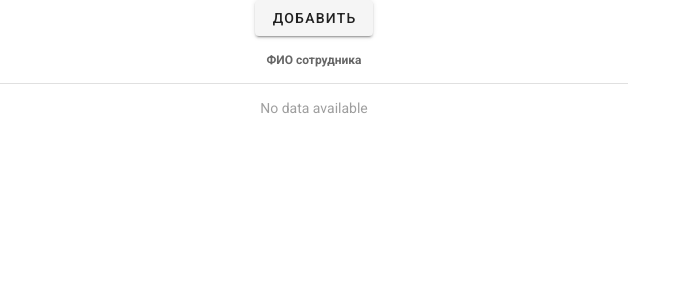
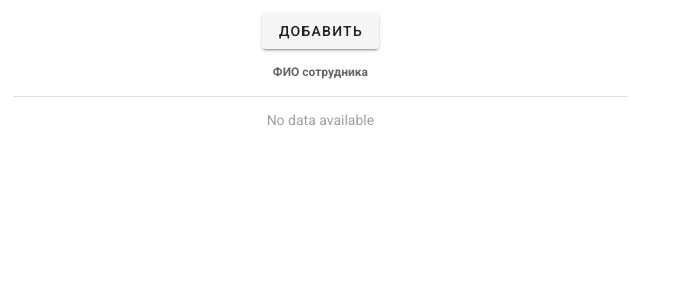
Before and after one commit to Brarion/test-task, a Vue app: page / in a window 1280 px wide. Shown: the top 300 px of the page, without its empty margins (0-678 px from the left). Built offline with nearby package versions, Linux system fonts and the light colour scheme.

Commit message:
style (padding 1%)

```diff
--- a/src/App.vue
+++ b/src/App.vue
@@ -1,5 +1,5 @@
 <template>
-	<v-app>
+	<v-app id="app">
 		<v-main>
 			<router-view />
 		</v-main>
@@ -11,3 +11,9 @@ export default {
 	name: "App"
 }
 </script>
+
+<style scoped>
+#app {
+	padding: 1%;
+}
+</style>
```
